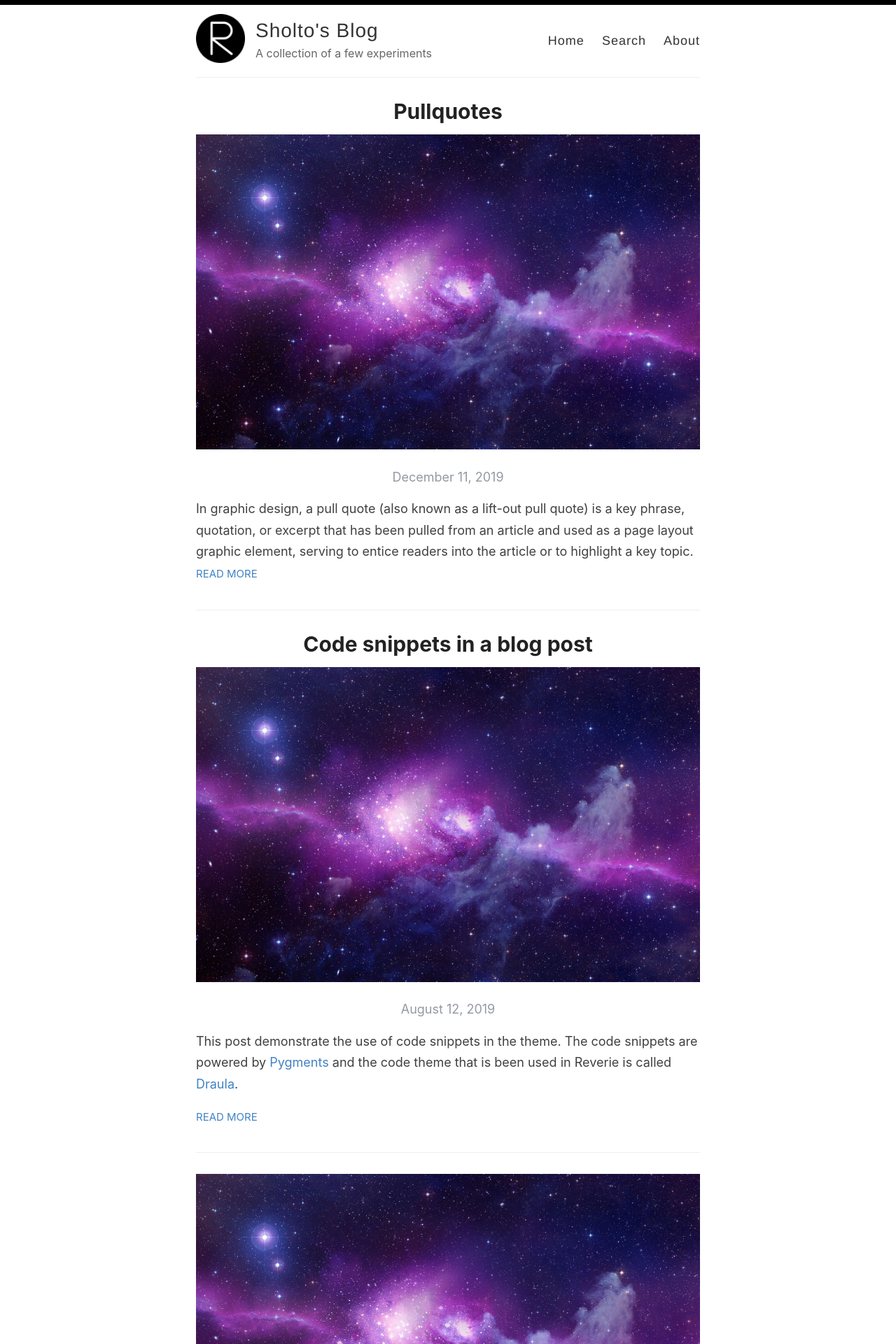
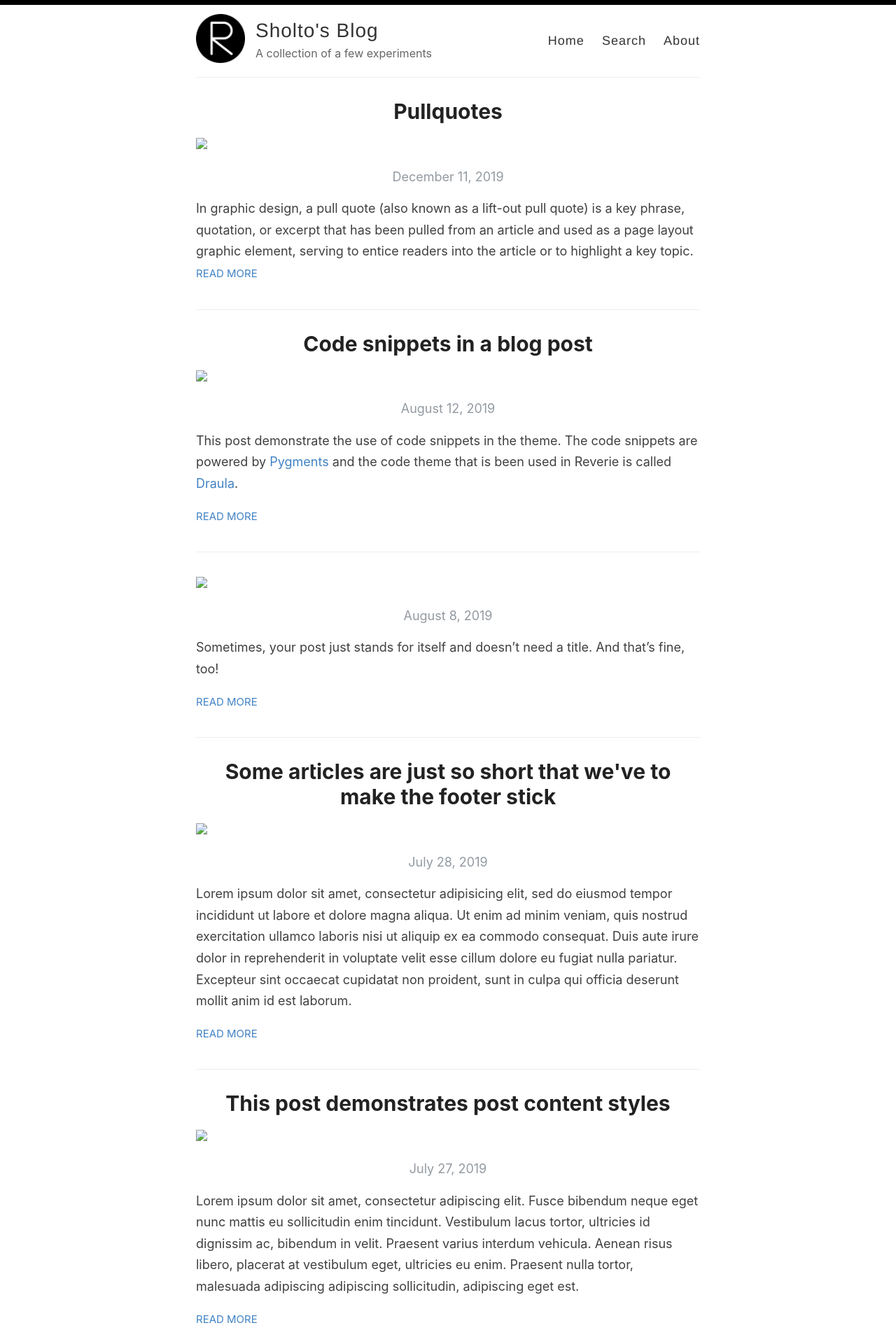
Before and after one commit to sholtodouglas/sholtodouglas.github.io, a Jekyll site: the page built from index.html, in a window 1280 px wide. Shown: the top 1920 px of the page at 70% size. Built offline with Jekyll 4.4.1, drawn with Linux system fonts in a browser that asks for light colours; the list of posts is cut into pages by our own code.

Commit message:
Update index.html

```diff
--- a/index.html
+++ b/index.html
@@ -7,7 +7,7 @@ layout: default
     <article class="post">
       <a href="{{ site.baseurl }}{{ post.url }}">
         <h1>{{ post.title }}</h1>
-        <img src="https://sholtodouglas.github.io/images/galaxy.jpg">
+        <img src="https://sholtodouglas.github.io/" + "images/galaxy.jpg">
 
         <div>
           <p class="post_date">{{ post.date | date: "%B %e, %Y" }}</p>
```
